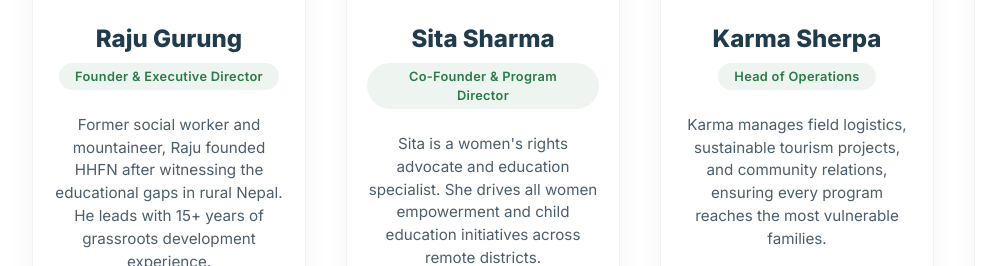
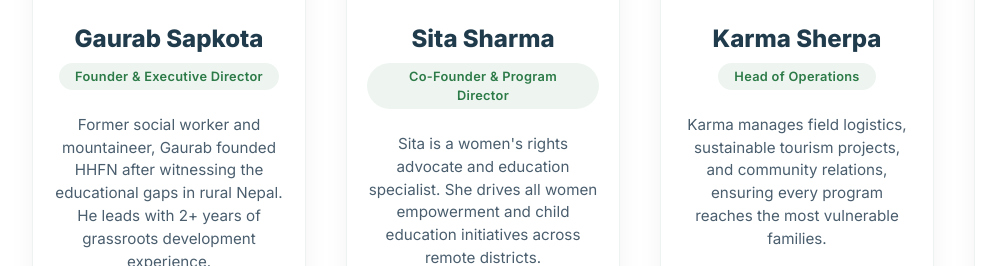
Before and after one commit to EverestBaseCamptreks/HPF, a plain HTML site: page index.html in a window 1280 px wide. Shown: the part 2516-2782 px from the top of the page, 0-994 px from the left. Drawn offline with Linux system fonts and the light colour scheme.

Commit message:
Update index.html

```diff
--- a/index.html
+++ b/index.html
@@ -502,11 +502,11 @@
       <div class="team-grid">
         <!-- Founder 1 -->
         <div class="team-member">
-          <img class="member-img" src="https://images.pexels.com/photos/2380794/pexels-photo-2380794.jpeg?auto=compress&cs=tinysrgb&w=600" alt="Founder - Raju Gurung">
+          <img class="member-img" src="https://instagram.fjkr2-1.fna.fbcdn.net/v/t51.82787-19/657745966_18081820145376345_6946896521859633250_n.jpg?stp=dst-jpg_s150x150_tt6&efg=eyJ2ZW5jb2RlX3RhZyI6InByb2ZpbGVfcGljLmRqYW5nby45ODEuYzIifQ&_nc_ht=instagram.fjkr2-1.fna.fbcdn.net&_nc_cat=109&_nc_oc=Q6cZ2gE5c16Lp6gRYP6BLQp5d2f1hCxRi2iKO0SasPN8O0QO9Io2c7LksLSz4JAe_t2lTB0&_nc_ohc=PzFNOe33_nQQ7kNvwGdLuIU&_nc_gid=gxyzow2CW0KEL37ojJGrPQ&edm=AP4sbd4BAAAA&ccb=7-5&oh=00_Af0ZD8nq_fDObdtzLnbVMz4CLPRjJ2O_tCpNn3ccG0cvzQ&oe=69EF9A8A&_nc_sid=7a9f4b" alt="Founder - Gaurab Sapkota">
           <div class="member-info">
-            <h3 class="member-name">Raju Gurung</h3>
+            <h3 class="member-name">Gaurab Sapkota</h3>
             <span class="member-role">Founder & Executive Director</span>
-            <p class="member-bio">Former social worker and mountaineer, Raju founded HHFN after witnessing the educational gaps in rural Nepal. He leads with 15+ years of grassroots development experience.</p>
+            <p class="member-bio">Former social worker and mountaineer, Gaurab founded HHFN after witnessing the educational gaps in rural Nepal. He leads with 2+ years of grassroots development experience.</p>
             <div class="member-social">
               <a href="#"><i class="fab fa-linkedin-in"></i></a>
               <a href="#"><i class="fab fa-twitter"></i></a>
@@ -515,7 +515,7 @@
         </div>
         <!-- Co-Founder -->
         <div class="team-member">
-          <img class="member-img" src="https://images.pexels.com/photos/2380794/pexels-photo-2380794.jpeg?auto=compress&cs=tinysrgb&w=600&h=400&fit=crop" alt="Co-Founder - Sita Sharma" style="object-position: top;">
+          <img class="member-img" src="https://images.pexels.com/photos/20265608/pexels-photo-20265608.jpeg" alt="Co-Founder - Sita Sharma" style="object-position: top;">
           <div class="member-info">
             <h3 class="member-name">Sita Sharma</h3>
             <span class="member-role">Co-Founder & Program Director</span>
```
